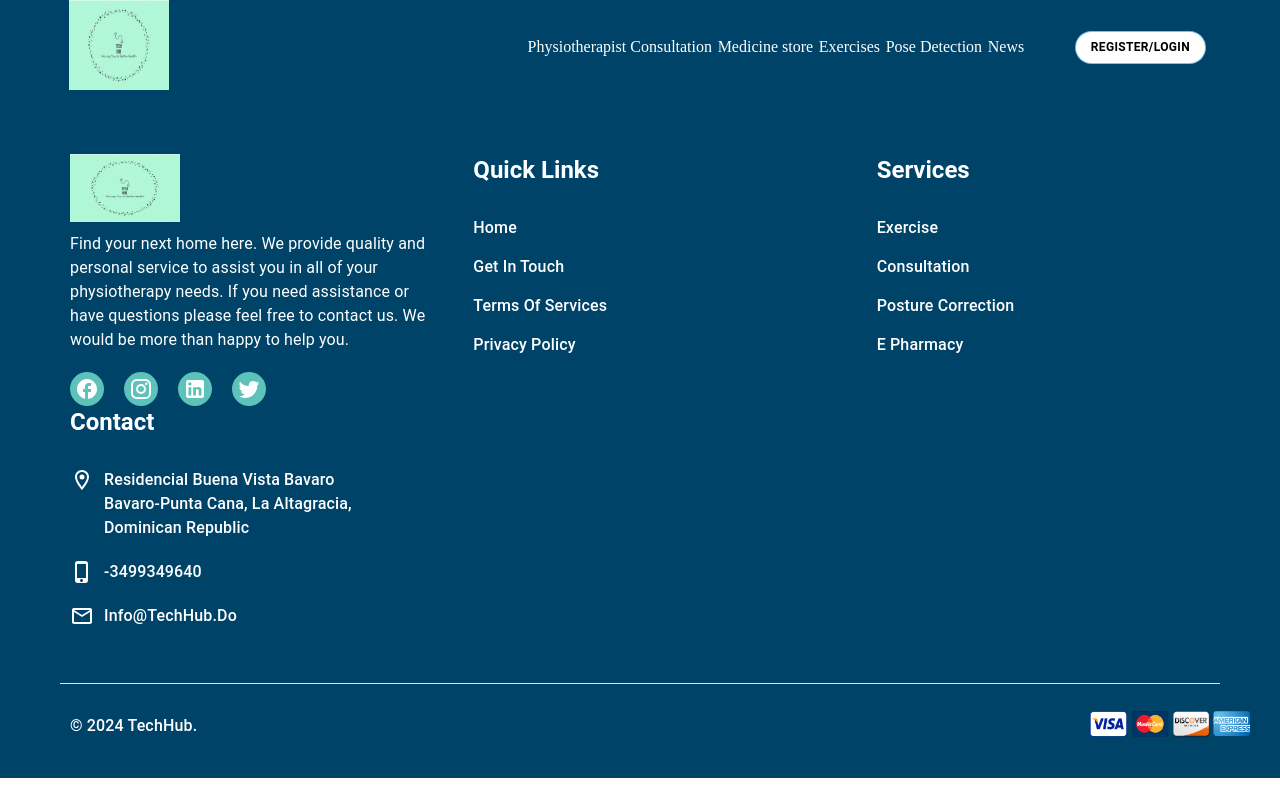
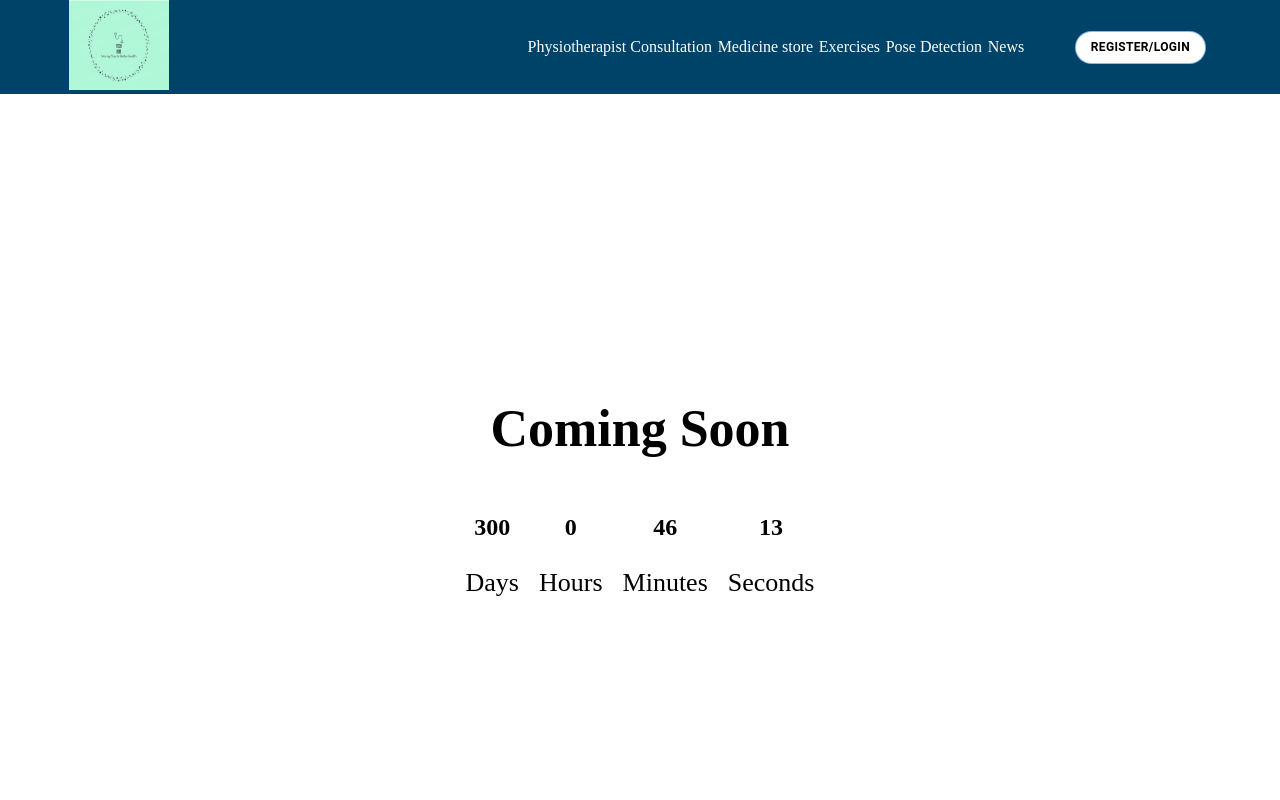
Before and after one commit to Muhammadjamil556/RehabTech, a React (Create React App) app: page /News in a window 1280 px wide. Shown: the top 800 px of the page. Built offline with nearby package versions, Linux system fonts and the light colour scheme.

Commit message:
medicine cards  created

```diff
--- a/src/components/card/index.js
+++ b/src/components/card/index.js
@@ -4,16 +4,10 @@ import { makeStyles } from "@mui/styles";
 import React from "react";
 
 import { useNavigate } from "react-router";
-
+import AddShoppingCartIcon from "@mui/icons-material/AddShoppingCart";
 import CustomButton from "../../units/buttons";
 
-export default function PropertiesCard({
-  id,
-  title,
-
-  image,
-  price,
-}) {
+export default function PropertiesCard({ id, title, image, price }) {
   const classes = useStyles();
   // const navigate = useNavigate();
 
@@ -69,7 +63,8 @@ export default function PropertiesCard({
             className="cartBtn"
             // onClick={() => handleNavigation(id)}
           >
-            Add to cart
+            Add cart
+            <AddShoppingCartIcon />
           </CustomButton>
           <CustomButton
             variant="contained"
@@ -124,7 +119,7 @@ const useStyles = makeStyles((theme) => ({
     justifyContent: "space-between",
     "& .cartBtn": {
       marginTop: 10,
-      width: 150,
+      width: 160,
       textTransform: "capitalize",
       fontWeight: 600,
       fontSize: 16,
--- /dev/null
+++ b/src/components/coming soon/index.js
@@ -0,0 +1,94 @@
+import React, { useState, useEffect } from "react";
+import { makeStyles } from "@mui/styles";
+
+const useStyles = makeStyles((theme) => ({
+  app: {
+    textAlign: "center",
+  },
+  header: {
+    backgroundColor: "#fff",
+    minHeight: "100vh",
+    display: "flex",
+    flexDirection: "column",
+    alignItems: "center",
+    justifyContent: "center",
+    fontSize: "calc(10px + 2vmin)",
+    color: "black",
+  },
+  countdown: {
+    display: "flex",
+    justifyContent: "center",
+    marginTop: 20,
+  },
+  countdownItem: {
+    margin: "0 10px",
+  },
+  countdownSpan: {
+    fontSize: 24,
+    fontWeight: "bold",
+  },
+}));
+
+function ComingSoon() {
+  const classes = useStyles();
+  const [countdown, setCountdown] = useState({
+    days: 0,
+    hours: 0,
+    minutes: 0,
+    seconds: 0,
+  });
+
+  // Set the launch date
+  const launchDate = new Date("2024-12-31T00:00:00");
+
+  useEffect(() => {
+    const interval = setInterval(() => {
+      const now = new Date().getTime();
+      const distance = launchDate.getTime() - now;
+
+      const days = Math.floor(distance / (1000 * 60 * 60 * 24));
+      const hours = Math.floor(
+        (distance % (1000 * 60 * 60 * 24)) / (1000 * 60 * 60)
+      );
+      const minutes = Math.floor((distance % (1000 * 60 * 60)) / (1000 * 60));
+      const seconds = Math.floor((distance % (1000 * 60)) / 1000);
+
+      setCountdown({ days, hours, minutes, seconds });
+
+      if (distance < 0) {
+        clearInterval(interval);
+        setCountdown({ days: 0, hours: 0, minutes: 0, seconds: 0 });
+      }
+    }, 1000);
+
+    return () => clearInterval(interval);
+  }, []);
+
+  return (
+    <div className={classes.app}>
+      <header className={classes.header}>
+        <h1>Coming Soon</h1>
+        <div className={classes.countdown}>
+          <div className={classes.countdownItem}>
+            <span className={classes.countdownSpan}>{countdown.days}</span>
+            <p>Days</p>
+          </div>
+          <div className={classes.countdownItem}>
+            <span className={classes.countdownSpan}>{countdown.hours}</span>
+            <p>Hours</p>
+          </div>
+          <div className={classes.countdownItem}>
+            <span className={classes.countdownSpan}>{countdown.minutes}</span>
+            <p>Minutes</p>
+          </div>
+          <div className={classes.countdownItem}>
+            <span className={classes.countdownSpan}>{countdown.seconds}</span>
+            <p>Seconds</p>
+          </div>
+        </div>
+      </header>
+    </div>
+  );
+}
+
+export default ComingSoon;
--- a/src/pages/medicine/medicine.js
+++ b/src/pages/medicine/medicine.js
@@ -1,13 +1,26 @@
 import React from "react";
 import CardsMape from "../../components/card/cardsMape";
+import { Box } from "@mui/material";
+import { makeStyles } from "@mui/styles";
 
 const Medicine = () => {
+  const classes = useStyles();
   return (
     <div>
       {" "}
-      <CardsMape />
+      <Box className={classes.cardContainer}>
+        {" "}
+        <CardsMape />
+      </Box>
     </div>
   );
 };
 
 export default Medicine;
+
+const useStyles = makeStyles((theme) => ({
+  cardContainer: {
+    margin: "70px",
+    [theme.breakpoints.down("md")]: { margin: 0 },
+  },
+}));
--- a/src/routers/index.js
+++ b/src/routers/index.js
@@ -6,15 +6,21 @@ import Home from "../pages/home";
 import { Login } from "../components/login";
 import { Registration } from "../components/registration";
 import Medicine from "../pages/medicine/medicine";
+import ComingSoon from "../components/coming soon";
 
 const AppRoutes = () => {
   return (
     <Router>
       <Header />
       <Routes>
-        <Route path="/medicine-store" element={<Medicine />} />
+        <Route path="/*" element={<ComingSoon />} />
         <Route path="/signup" element={<Registration />} />
         <Route path="/login" element={<Login />} />
+        <Route path="/medicine-store" element={<Medicine />} />
+        <Route path="/Physiotherapist-Consultation" element={<ComingSoon />} />
+        <Route path="/Exercises" element={<ComingSoon />} />
+        <Route path="/Pose-detection" element={<ComingSoon />} />
+        <Route path="/News" element={<ComingSoon />} />
       </Routes>
       <Footer />
     </Router>
```
Also changed, not shown: package.json (+5 -2 lines), 1 other file (tests, documents, lock files or other folders).
